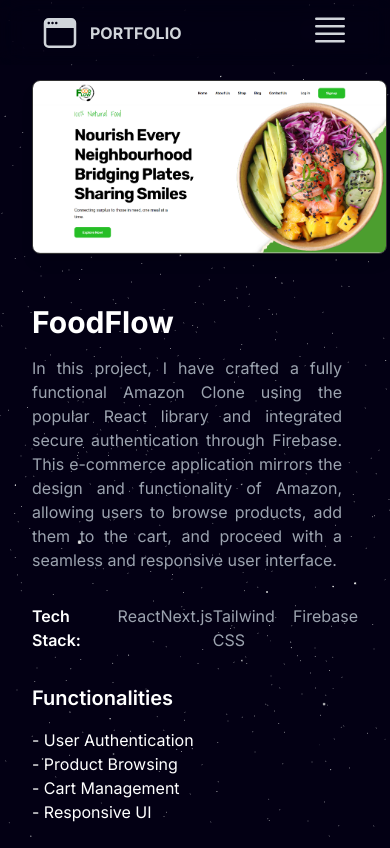
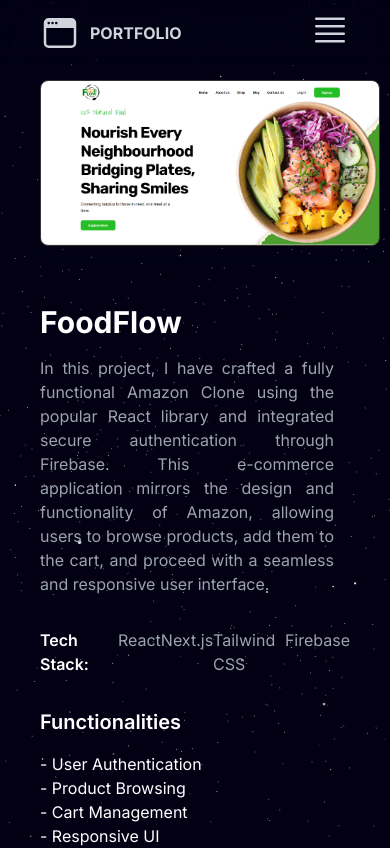
Before and after one commit to loshan20011/portfolio, a Next.js app: page /projects/Foodflow in a window 390 px wide. Shown: the top 848 px of the page. Built offline with nearby package versions, Linux system fonts and the light colour scheme; a web font is replaced by a local one.

Commit message:
build-run

```diff
--- a/app/projects/page.tsx
+++ b/app/projects/page.tsx
@@ -24,10 +24,10 @@ const Page = ({
 }: Props) => {
   return (
     <div className="md:h-[88vh] w-full flex flex-row justify-center md:items-center">
-      <div className="grid grid-cols-1 md:grid-cols-2 mx-8 md:mx-40">
+      <div className="grid grid-cols-1 md:grid-cols-2 mx-10 md:mx-40">
         {/* Left side */}
         <div className="flex flex-col items-start">
-          <div className="mt-20 md:mt-24 mb-40 md:mb-0 w-[355px] md:w-[400px] md:h-[200px] h-0 relative">
+          <div className="mt-20 md:mt-24 mb-40 md:mb-0 w-[340px] md:w-[400px] md:h-[200px] h-0 relative">
             <Image
               src= {src}
               alt= {alt}
--- a/components/main/ProjectCard.tsx
+++ b/components/main/ProjectCard.tsx
@@ -8,7 +8,6 @@ interface Props {
   title: string;
   description: string;
   techStack: string[];
-  // setClick: () => void;
 }
 
 const ProjectCard = ({
@@ -16,11 +15,9 @@ const ProjectCard = ({
   title,
   description,
   techStack,
-  // setClick,
 }: Props) => {
   return (
     <button
-      // onClick={setClick}
       className="text-left relative z-50 project-primary overflow-hidden rounded-lg shadow-lg border border-[#333333]"
     >
       <Image
```
